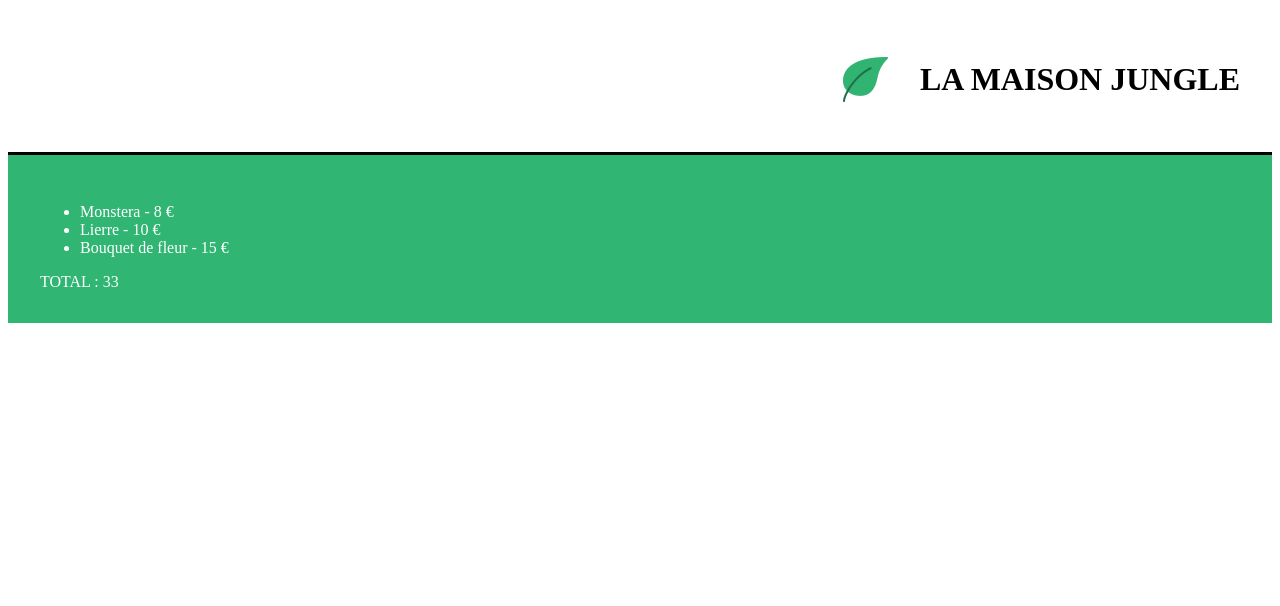
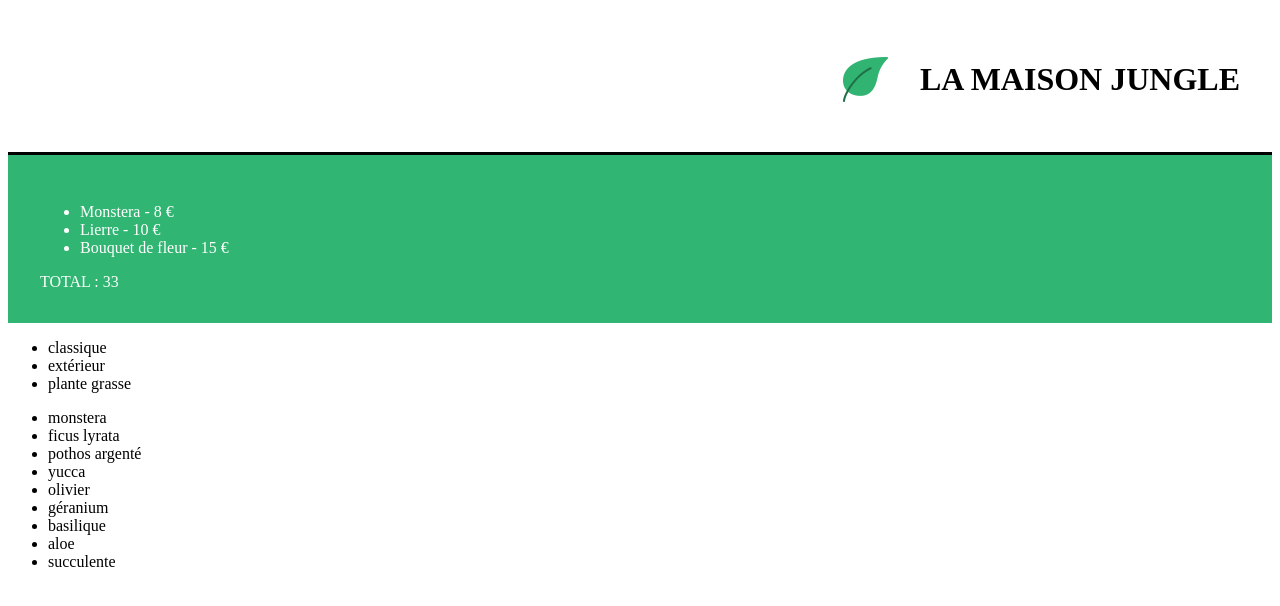
Before and after one commit to davidDC75/la-maison-jungle, a React (Create React App) app: page / in a window 1280 px wide. Shown: the top 606 px of the page. Built offline with nearby package versions, Linux system fonts and the light colour scheme.

Commit message:
Les key et utilisation de map et reduce

```diff
--- a/src/components/App.js
+++ b/src/components/App.js
@@ -1,12 +1,14 @@
 import React from 'react';
 import Banner from './Banner';
 import Cart from './Cart';
+import ShoppingList from './ShoppingList';
 
 function App() {
   return (
     <React.Fragment>
     <Banner />
     <Cart />
+    <ShoppingList />
     </React.Fragment>
   );
 }
--- a/src/components/Cart.js
+++ b/src/components/Cart.js
@@ -2,14 +2,17 @@
 
 let plantList = [
     {
+        "id": 1,
         "name": "Monstera",
         "price": 8
     },
     {
+        "id": 2,
         "name": "Lierre",
         "price": 10
     },
     {
+        "id": 3,
         "name": "Bouquet de fleur",
         "price": 15
     }
@@ -21,9 +24,9 @@
     return(
         <div className='lmj-cart'>
             <ul>
-                <li>{ plantList[0].name } - { plantList[0].price } €</li>
-                <li>{ plantList[1].name } - { plantList[1].price } €</li>
-                <li>{ plantList[2].name } - { plantList[2].price } €</li>
+                {plantList.map( (plant, index) => (
+                    <li key={plant.id}>{plant.name} - {plant.price} €</li>
+                ))}
             </ul>
             <div>
                 TOTAL : { totalPrice }
--- /dev/null
+++ b/src/components/ShoppingList.js
@@ -0,0 +1,25 @@
+import { plantList } from "../datas/plantList";
+
+function ShoppingList() {
+    const categories = plantList.reduce(
+        (acc,plant) =>
+            acc.includes(plant.category) ? acc : acc.concat(plant.category),
+            []
+    );
+    return (
+        <div>
+            <ul>
+                {categories.map( (cat) => (
+                    <li key={cat}>{cat}</li>
+                ))}
+            </ul>
+            <ul>
+                {plantList.map( (plant) => (
+                    <li key={plant.id}>{plant.name}</li>
+                ))}
+            </ul>
+        </div>
+    );
+}
+
+export default ShoppingList;
--- /dev/null
+++ b/src/datas/plantList.js
@@ -0,0 +1,47 @@
+export const plantList = [
+	{
+		name: 'monstera',
+		category: 'classique',
+		id: '1ed'
+	},
+	{
+		name: 'ficus lyrata',
+		category: 'classique',
+		id: '2ab'
+	},
+	{
+		name: 'pothos argenté',
+		category: 'classique',
+		id: '3sd'
+	},
+	{
+		name: 'yucca',
+		category: 'classique',
+		id: '4kk'
+	},
+	{
+		name: 'olivier',
+		category: 'extérieur',
+		id: '5pl'
+	},
+	{
+		name: 'géranium',
+		category: 'extérieur',
+		id: '6uo'
+	},
+	{
+		name: 'basilique',
+		category: 'extérieur',
+		id: '7ie'
+	},
+	{
+		name: 'aloe',
+		category: 'plante grasse',
+		id: '8fp'
+	},
+	{
+		name: 'succulente',
+		category: 'plante grasse',
+		id: '9vn'
+	}
+];
```
Also changed, not shown: 1 other file (tests, documents, lock files or other folders).
